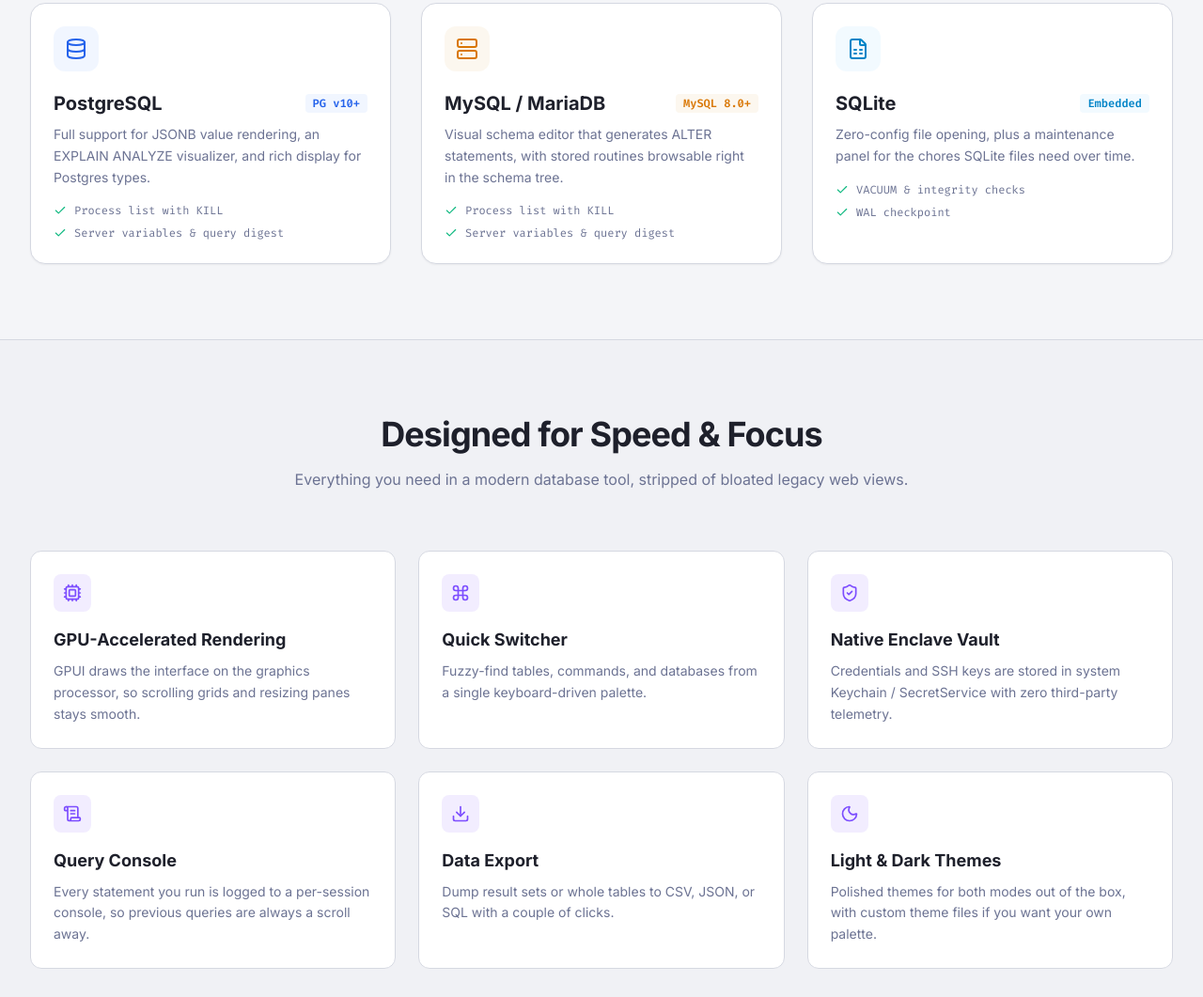
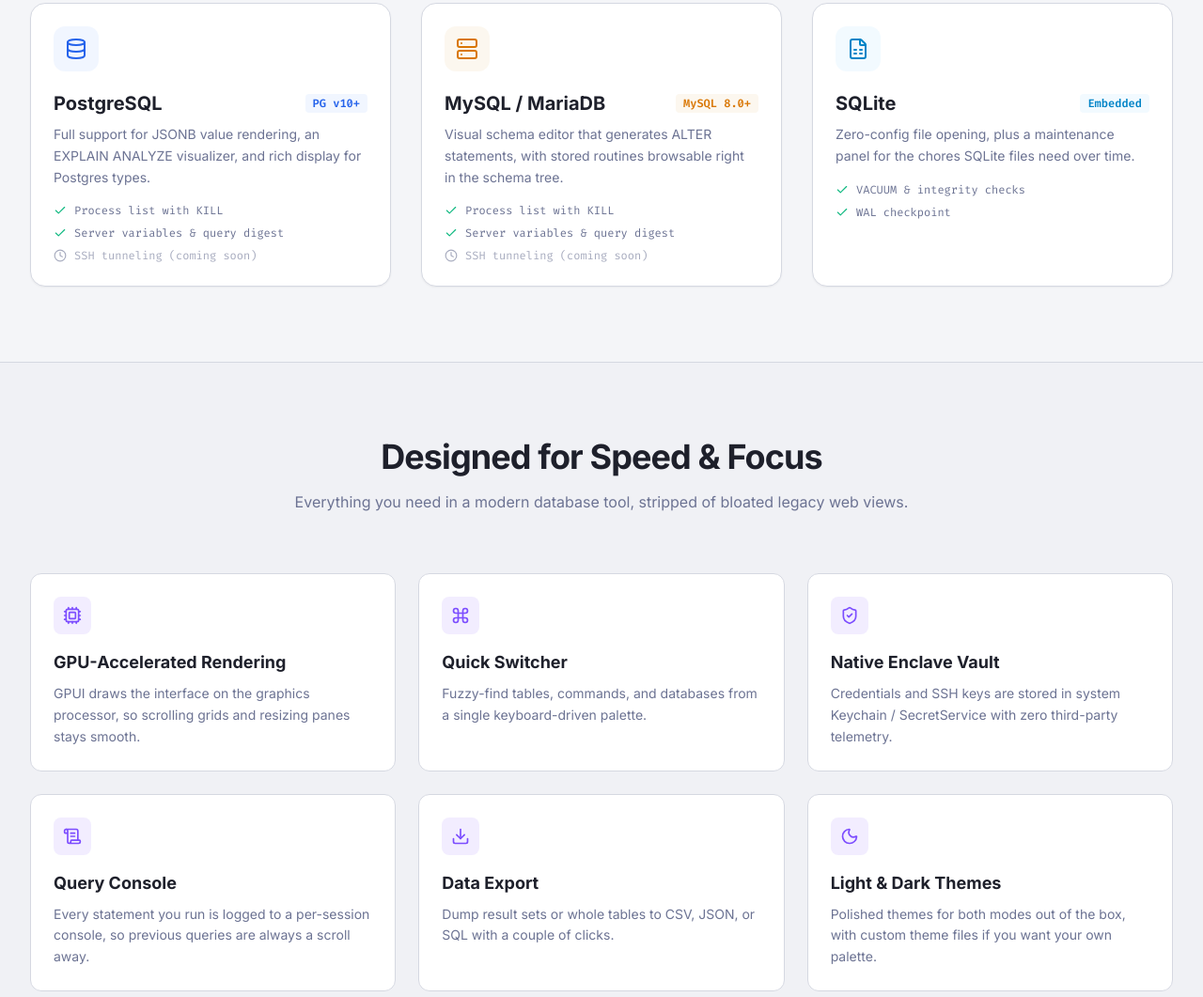
Before and after one commit to Alanaktion/zippa-db, a plain HTML site: page index.html in a window 1280 px wide. Shown: the part 1764-2825 px from the top of the page at 94% size. Drawn offline with nearby package versions, Linux system fonts and the light colour scheme.

Commit message:
Add app icon as favicon; mark SSH tunneling as coming soon

```diff
--- a/index.html
+++ b/index.html
@@ -5,6 +5,9 @@
   <meta name="viewport" content="width=device-width, initial-scale=1.0">
   <title>Zippa DB | Multi-Database GUI for Developers</title>
   <meta name="description" content="Native GPU-accelerated database client for PostgreSQL, MySQL, and SQLite. Built with Rust and GPUI.">
+
+  <link rel="icon" type="image/svg+xml" href="zippa-icon.svg" media="(prefers-color-scheme: dark)">
+  <link rel="icon" type="image/svg+xml" href="zippa-icon-light.svg" media="(prefers-color-scheme: light)">
 
   <link rel="preconnect" href="https://fonts.googleapis.com">
   <link rel="preconnect" href="https://fonts.gstatic.com" crossorigin>
@@ -472,6 +475,7 @@
           <ul class="text-xs font-mono text-light-muted dark:text-dark-muted space-y-2">
             <li class="flex items-center gap-2"><i data-lucide="check" class="w-3.5 h-3.5 text-emerald-500"></i> Process list with KILL</li>
             <li class="flex items-center gap-2"><i data-lucide="check" class="w-3.5 h-3.5 text-emerald-500"></i> Server variables & query digest</li>
+            <li class="flex items-center gap-2 opacity-60"><i data-lucide="clock" class="w-3.5 h-3.5"></i> SSH tunneling (coming soon)</li>
           </ul>
         </div>
 
@@ -490,6 +494,7 @@
           <ul class="text-xs font-mono text-light-muted dark:text-dark-muted space-y-2">
             <li class="flex items-center gap-2"><i data-lucide="check" class="w-3.5 h-3.5 text-emerald-500"></i> Process list with KILL</li>
             <li class="flex items-center gap-2"><i data-lucide="check" class="w-3.5 h-3.5 text-emerald-500"></i> Server variables & query digest</li>
+            <li class="flex items-center gap-2 opacity-60"><i data-lucide="clock" class="w-3.5 h-3.5"></i> SSH tunneling (coming soon)</li>
           </ul>
         </div>
 
```
Also changed, not shown: zippa-icon-light.svg (added), zippa-icon.svg (added).
